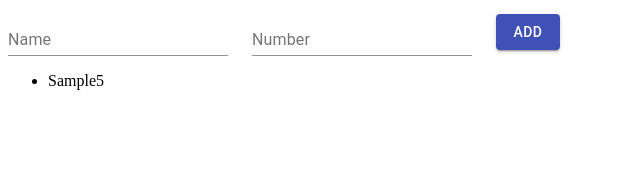
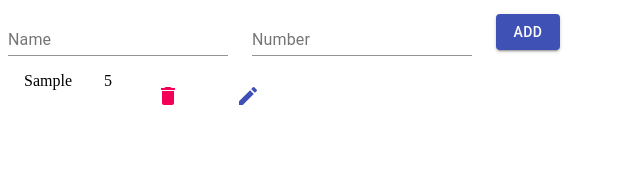
Before and after one commit to shefalichoudhary/todo-app, a React (Create React App) app: page / in a window 1280 px wide. Both pictures are taken after typing "Sample", "5" into the empty fields and a click on the button "ADD". Shown: the top 186 px of the page, without its empty margins (0-640 px from the left). Built offline with nearby package versions, Linux system fonts and the light colour scheme.

Commit message:
Delete button  done

```diff
--- a/package.json
+++ b/package.json
@@ -4,12 +4,14 @@
   "private": true,
   "dependencies": {
     "@material-ui/core": "^4.11.2",
+    "@material-ui/icons": "^4.11.2",
     "@testing-library/jest-dom": "^5.11.8",
     "@testing-library/react": "^11.2.3",
     "@testing-library/user-event": "^12.6.0",
     "react": "^17.0.1",
     "react-dom": "^17.0.1",
     "react-scripts": "4.0.1",
+    "uuidv4": "^6.2.6",
     "web-vitals": "^0.2.4"
   },
   "scripts": {
--- a/src/App.js
+++ b/src/App.js
@@ -1,4 +1,3 @@
-import { Container } from "@material-ui/core";
 import Contact from "./Contact";
 
 const App = () => {
--- a/src/PhoneBook.js
+++ b/src/PhoneBook.js
@@ -1,3 +1,4 @@
+import { List } from "@material-ui/core";
 import React, { useState } from "react";
 import PhoneBookEntry from "./PhoneBookEntry";
 import PhoneBookForm from "./PhoneBookForm";
@@ -11,15 +12,33 @@ const PhoneBook = () => {
   // const OnAdd = ({ text }) => {
   //   setPhoneBookList([...phoneBookList]);
   // };
+  const OnDeleteItem = (selectedItem) => {
+    console.log(selectedItem);
+    const items = phoneBookList.filter((item) => {
+      if (item.id === selectedItem.id) {
+        return false;
+      } else {
+        return true;
+      }
+    });
+    console.log(items);
+    setPhoneBookList(items);
+  };
 
   return (
     <>
       <PhoneBookForm addNewPhoneBookEntry={addNewPhoneBookEntry} />
-      <ul>
+      <List>
         {phoneBookList.map((item) => {
-          return <PhoneBookEntry item={item} />;
+          return (
+            <PhoneBookEntry
+              OnDeleteItem={OnDeleteItem}
+              item={item}
+              key={item.id}
+            />
+          );
         })}
-      </ul>
+      </List>
     </>
   );
 };
--- a/src/PhoneBookEntry.js
+++ b/src/PhoneBookEntry.js
@@ -1,13 +1,29 @@
-import { Grid, TextField } from "@material-ui/core";
+import { Grid, ListItem, IconButton } from "@material-ui/core";
+import DeleteIcon from "@material-ui/icons/Delete";
+import EditIcon from "@material-ui/icons/Edit";
 
-const PhoneBookEntry = ({ item }) => {
+const PhoneBookEntry = ({ item, OnDeleteItem }) => {
+  const OnHandleEditItem = () => {};
+  const OnHandleDeleteItem = () => {
+    OnDeleteItem(item);
+  };
   return (
-    <li>
-      <Grid container>
+    <ListItem>
+      <Grid container spacing={4}>
         <Grid item>{item.name}</Grid>
         <Grid item>{item.phoneNumber}</Grid>
+        <Grid item>
+          <IconButton onClick={OnHandleDeleteItem} color="secondary">
+            <DeleteIcon />
+          </IconButton>
+        </Grid>
+        <Grid item>
+          <IconButton onClick={OnHandleEditItem} color="primary">
+            <EditIcon />
+          </IconButton>
+        </Grid>
       </Grid>
-    </li>
+    </ListItem>
   );
 };
 export default PhoneBookEntry;
--- a/src/PhoneBookForm.js
+++ b/src/PhoneBookForm.js
@@ -1,5 +1,6 @@
 import { Button, Grid, TextField } from "@material-ui/core";
 import { useState } from "react";
+import { v4 as uuidv4 } from "uuid";
 
 const PhoneBookForm = ({ addNewPhoneBookEntry }) => {
   const [user, setUser] = useState({ name: "", phoneNumber: "" });
@@ -7,7 +8,6 @@ const PhoneBookForm = ({ addNewPhoneBookEntry }) => {
   const OnPhoneNumberChange = (e) => {
     const newUser = Object.assign({}, user);
     newUser.phoneNumber = e.target.value;
-
     setUser(newUser);
   };
 
@@ -19,6 +19,7 @@ const PhoneBookForm = ({ addNewPhoneBookEntry }) => {
 
   const onPhoneBookSubmit = (e) => {
     e.preventDefault();
+    user.id = uuidv4();
     addNewPhoneBookEntry(user);
     setUser({
       name: "",
```
Also changed, not shown: 2 other files (tests, documents, lock files or other folders).
